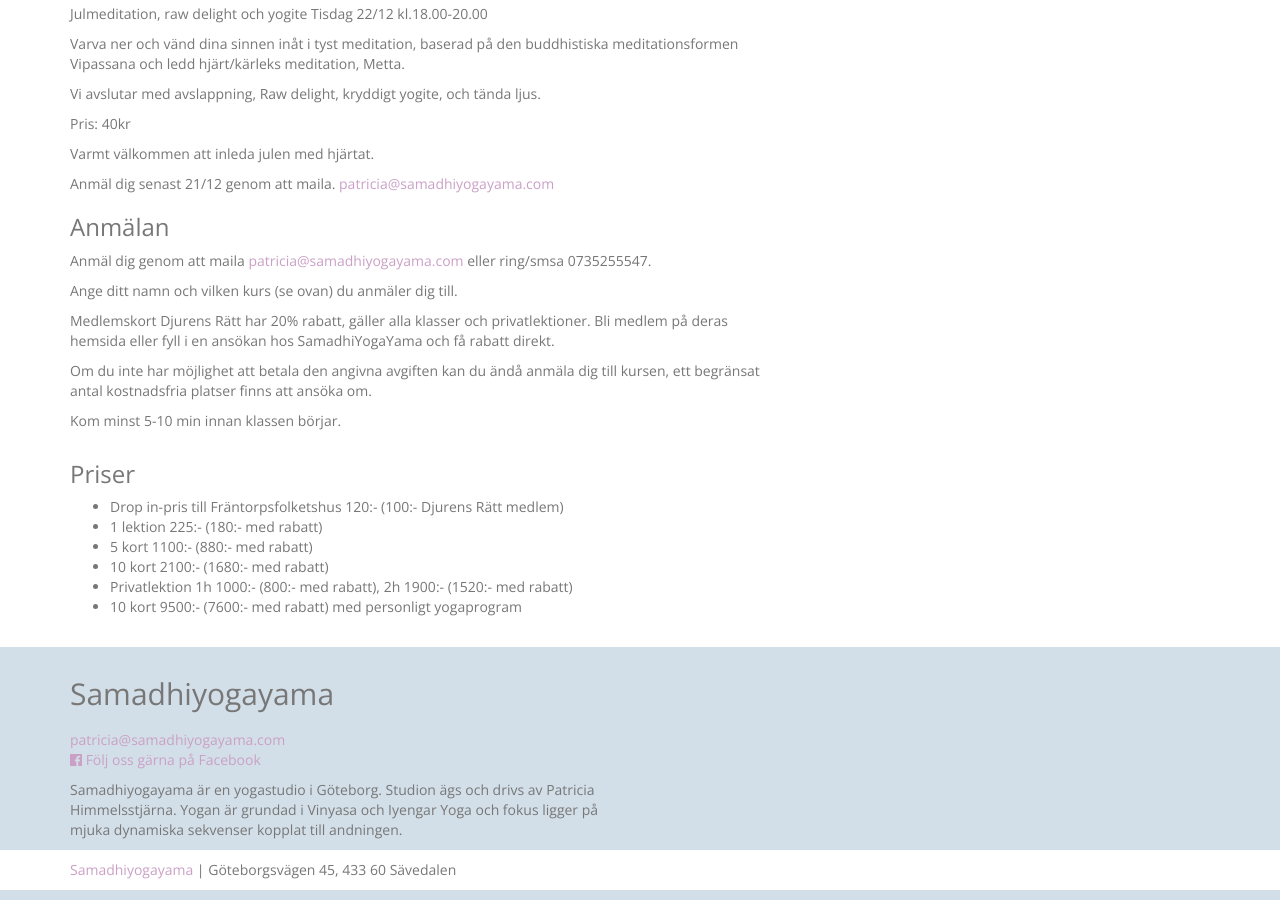
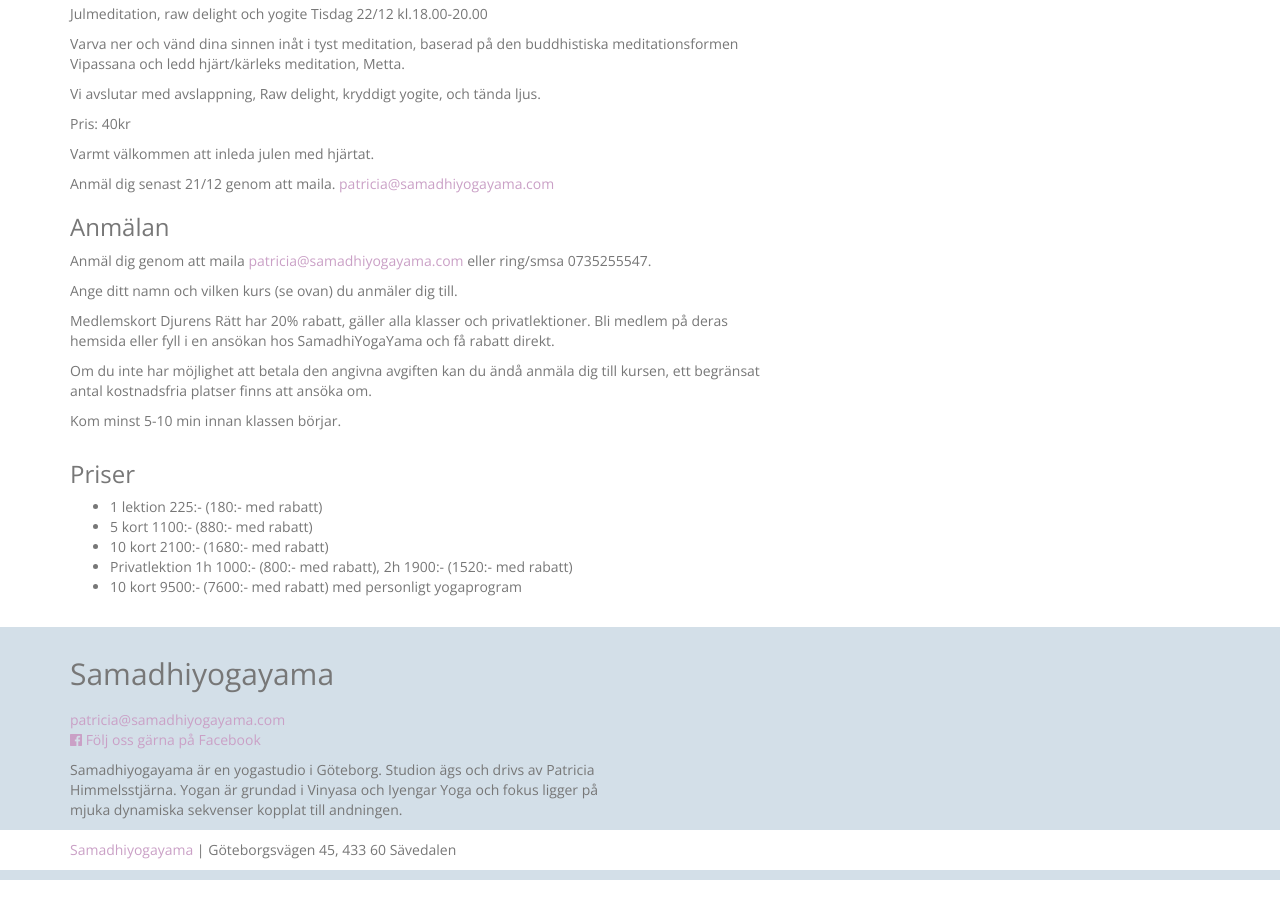
Before and after one commit to xljoha/patricia, a Jekyll site: the page built from klasser_och_kurser/index.html, in a window 1280 px wide and 900 px high, scrolled down 754 px. Built offline with Jekyll 4.4.1, drawn with Linux system fonts in a browser that asks for light colours; nearby versions of some CDN libraries; some of the changed lines change nothing that is shown.

Commit message:
update schedule

```diff
--- a/klasser_och_kurser/index.html
+++ b/klasser_och_kurser/index.html
@@ -28,7 +28,7 @@
 								<td>Nivå 3 Fördj. <br>17:30 - 19:30</td>
 								<td>Yoga 1-2<br>18:30 - 20:00</td>
 								<td></td>
-								<td>Open your heart Yoga 2-3 <strong>OBS! Fräntorp</strong><br>17:30 - 19:00 </td>
+								<td>Open your heart Yoga 2-3<br>17:30 - 19:00 </td>
 								<td></td>
 								<td>Pranayama & Meditation <br>07:30 - 8:30 <br><br>
 									Yoga 3 Fördj.<br>09:00 - 11:00<br><br>
@@ -98,7 +98,6 @@
 			<div class="text-wrapper">
 				<h3>Priser</h3>
 				<ul>
-					<li>Drop in-pris till Fräntorpsfolketshus 120:- (100:- Djurens Rätt medlem)</li>
 					<li>1 lektion 225:- (180:- med rabatt)</li>
 					<li>5 kort 1100:- (880:- med rabatt)</li>
 					<li>10 kort 2100:- (1680:- med rabatt)</li>
```
